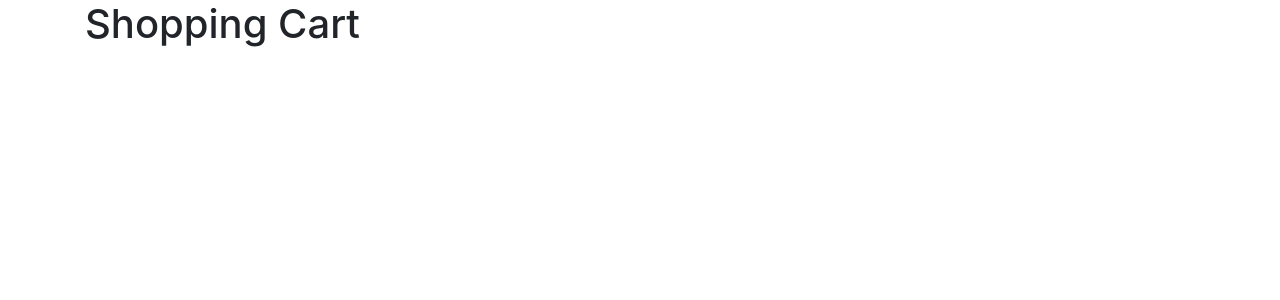
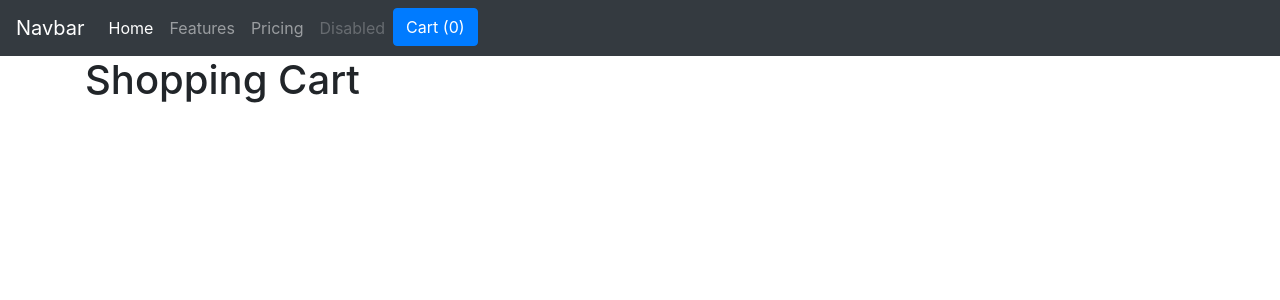
Before and after one commit to Malrhis/project-4-codeinstitute, a Django app: page /cart/ in a window 1280 px wide. Shown: the top 300 px of the page. Run offline with Django 3.2, Linux system fonts and the light colour scheme; some libraries are stand-ins or nearby versions.

Commit message:
add context processor to display cart

```diff
--- a/Pampascollective/Pampascollective/settings.py
+++ b/Pampascollective/Pampascollective/settings.py
@@ -88,6 +88,7 @@ TEMPLATES = [
                 'django.template.context_processors.request',
                 'django.contrib.auth.context_processors.auth',
                 'django.contrib.messages.context_processors.messages',
+                'cart.contexts.cart_contents'
             ],
         },
     },
--- /dev/null
+++ b/Pampascollective/cart/contexts.py
@@ -0,0 +1,7 @@
+def cart_contents(request):
+    # retrieve shopping cart from session
+    cart = request.session.get('shopping_cart', {})
+    return {
+        'shopping_cart': cart,
+        'items_in_cart': len(cart)
+    }
--- a/Pampascollective/cart/templates/cart/view_cart-template.html
+++ b/Pampascollective/cart/templates/cart/view_cart-template.html
@@ -18,6 +18,9 @@
 
         </p>
         <p>
+            Subtotal: $ {{item.total_price}}
+        </p>
+        <p>
             <a href="{% url 'remove_from_cart' product_id=item.id %}" class="btn btn-danger">Remove</a>
         </p>
     </li>
--- a/Pampascollective/cart/views.py
+++ b/Pampascollective/cart/views.py
@@ -30,6 +30,8 @@ def add_to_cart(request, product_id):
 
     if product_id in cart:
         cart[product_id]['qty'] += 1
+        cart[product_id]['total_price'] = float(
+            cart[product_id]['price']) * int(cart[product_id]['qty'])
 
     # create cart dictionary with product_id as the key
     else:
@@ -38,6 +40,7 @@ def add_to_cart(request, product_id):
             'id': product_id,
             'name': product.name,
             'price': float(product.price),
+            'total_price': float(product.price),
             'qty': 1
         }
 
@@ -72,8 +75,10 @@ def update_item_quantity(request, product_id):
     product = get_object_or_404(Product, pk=product_id)
 
     if product_id in cart:
-        # replace the qty under the product id key with the name="qty" from requst.POST
-        cart[product_id]['qty'] = request.POST['qty']
+        # replace the qty under the product id key with the name="qty" from request.POST
+        cart[product_id]['qty'] = int(request.POST['qty'])
+        cart[product_id]['total_price'] = float(
+            cart[product_id]['price']) * int(request.POST['qty'])
         request.session['shopping_cart'] = cart
         messages.success(request, (str(product.name) +
                                    " quantity has been updated"))
--- a/Pampascollective/products/templates/products/show-products.template.html
+++ b/Pampascollective/products/templates/products/show-products.template.html
@@ -14,8 +14,6 @@ Product Listing
 {% else %}
 <p>Please <a href="/accounts/login">Login</a></p>
 {%endif%}
-
-<a href="{% url 'view_cart' %}" class="btn btn-primary">Cart</a>
 
 <form method="GET">
     {{search_form|crispy}}
--- a/Pampascollective/templates/base.template.html
+++ b/Pampascollective/templates/base.template.html
@@ -16,14 +16,39 @@
 </head>
 
 <body>
+    <nav class="navbar navbar-expand-lg navbar-dark bg-dark">
+        <a class="navbar-brand" href="#">Navbar</a>
+        <button class="navbar-toggler" type="button" data-toggle="collapse" data-target="#navbarNav"
+            aria-controls="navbarNav" aria-expanded="false" aria-label="Toggle navigation">
+            <span class="navbar-toggler-icon"></span>
+        </button>
+        <div class="collapse navbar-collapse" id="navbarNav">
+            <ul class="navbar-nav">
+                <li class="nav-item active">
+                    <a class="nav-link" href="#">Home <span class="sr-only">(current)</span></a>
+                </li>
+                <li class="nav-item">
+                    <a class="nav-link" href="#">Features</a>
+                </li>
+                <li class="nav-item">
+                    <a class="nav-link" href="#">Pricing</a>
+                </li>
+                <li class="nav-item">
+                    <a class="nav-link disabled" href="#">Disabled</a>
+                </li>
+                <li class="nav-item">
+                    <a href="{% url 'view_cart' %}" class="btn btn-primary">Cart ({{items_in_cart}})</a>
+                </li>
+            </ul>
+        </div>
+    </nav>
+    {% if messages %}
+    <div class='alert alert-success'>
+        {% for message in messages %} <p>{{ message }}</p> {% endfor %}
+
+    </div>
+    {% endif %}
     <div class="container">
-        {% if messages %}
-         <div class='alert alert-success'>
-              {% for message in messages %} <p>{{ message }}</p> {% endfor %}
-
-        </div>
-        {% endif %}
-
         {%block content%}{%endblock%}
     </div>
 
```
Also changed, not shown: Pampascollective/db.sqlite3.
